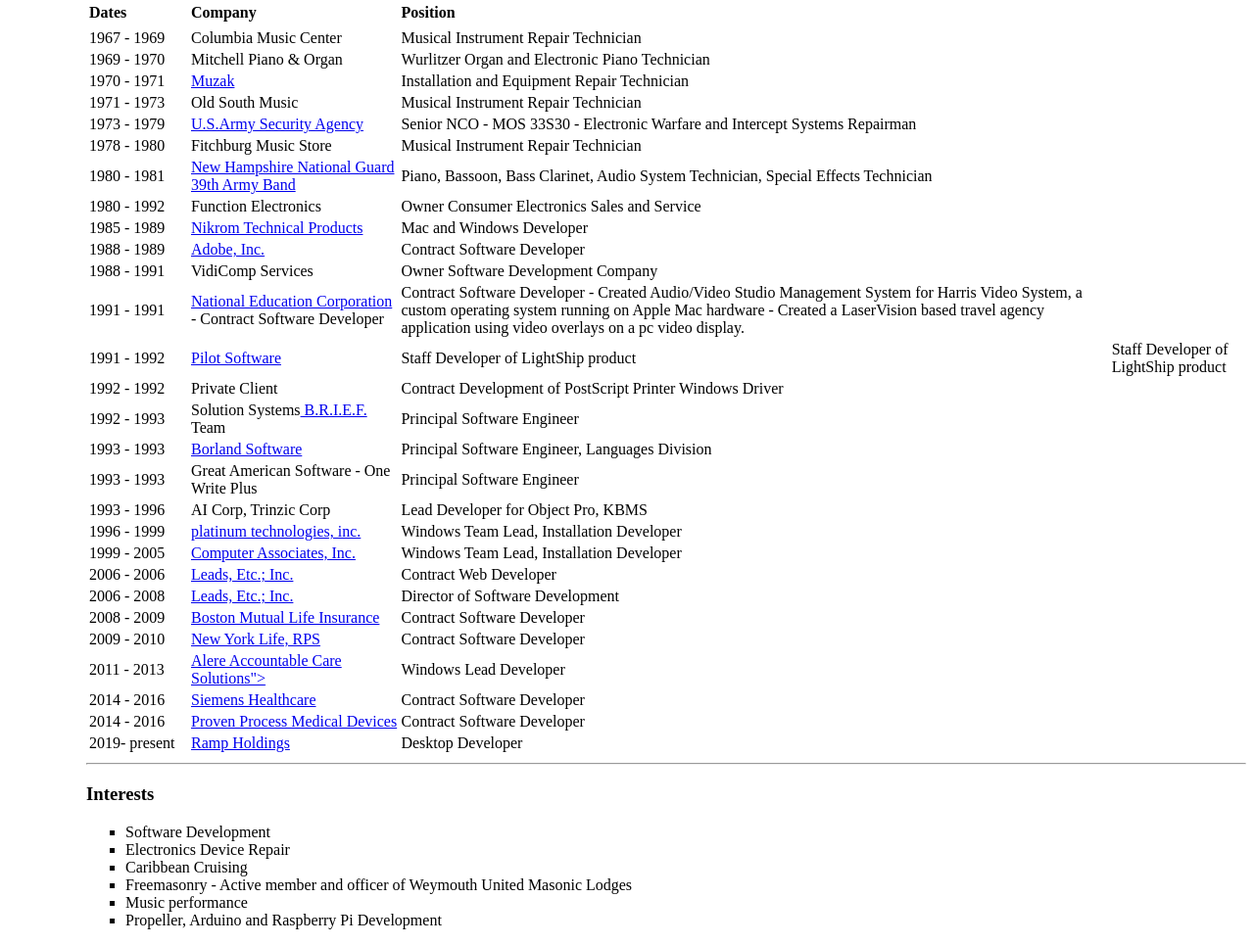
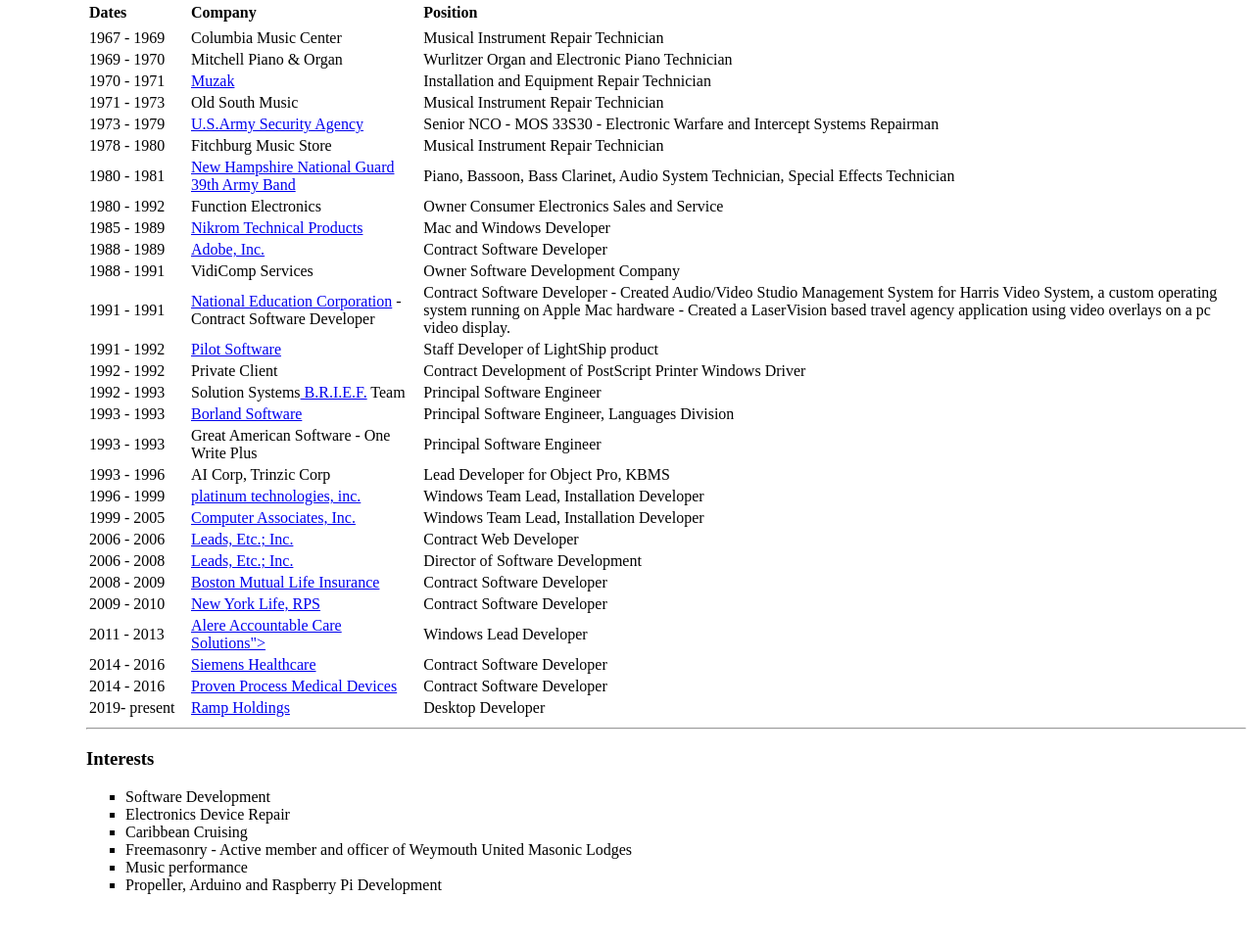
Before and after one commit to jks02191/jks02191.github.io, a plain HTML site: page index.html in a window 1280 px wide. Shown: the part 1681-2646 px from the top of the page at 98% size. After the commit the page ends 2610 px from the top, so only its background shows below. Drawn offline with Linux system fonts and the light colour scheme.

Commit message:
Add files via upload

```diff
--- a/index.html
+++ b/index.html
@@ -192,7 +192,7 @@
         </tr>
         <tr>
           <td>1991 - 1992</td>
-          <td><a href="https://en.wikipedia.org/wiki/Pilot_Software">Pilot Software</a></td><td>Staff Developer of LightShip product</td>
+          <td><a href="https://en.wikipedia.org/wiki/Pilot_Software">Pilot Software</a></td>
           <td>Staff Developer of LightShip product</td>
         </tr>
         <tr>
```
